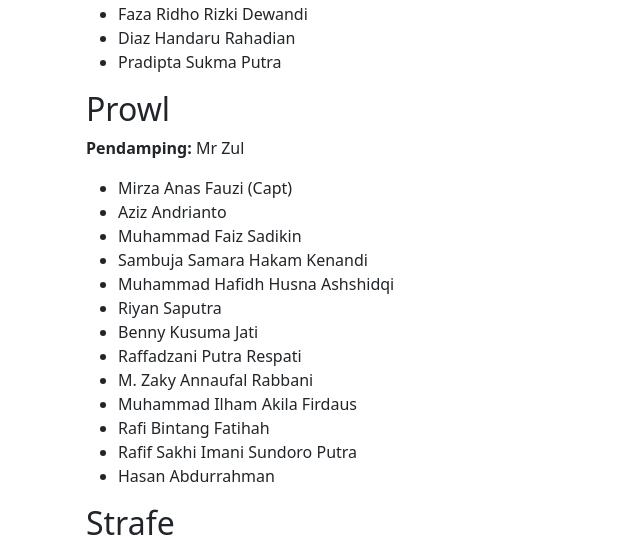
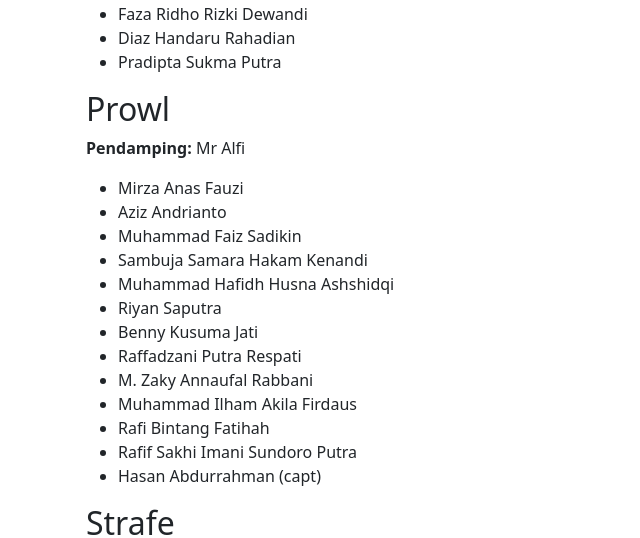
Before and after one commit to alfisyusuf/transform, a plain HTML site: page kelompok/index.html in a window 1280 px wide. Shown: the part 2220-2758 px from the top of the page, without its empty margins (0-640 px from the left). Drawn offline with nearby package versions, Linux system fonts and the light colour scheme.

Commit message:
Update index.html

```diff
--- a/kelompok/index.html
+++ b/kelompok/index.html
@@ -122,9 +122,9 @@
 
             <div class="group">
                 <h2>Prowl</h2>
-                <p><strong>Pendamping:</strong> Mr Zul</p>
+                <p><strong>Pendamping:</strong> Mr Alfi</p>
                 <ul>
-                    <li>Mirza Anas Fauzi (Capt)</li>
+                    <li>Mirza Anas Fauzi</li>
                     <li>Aziz Andrianto</li>
                     <li>Muhammad Faiz Sadikin</li>
                     <li>Sambuja Samara Hakam Kenandi</li>
@@ -136,7 +136,7 @@
                     <li>Muhammad Ilham Akila Firdaus</li>
                     <li>Rafi Bintang Fatihah</li>
                     <li>Rafif Sakhi Imani Sundoro Putra</li>
-                    <li>Hasan Abdurrahman</li>
+                    <li>Hasan Abdurrahman (capt) </li>
                 </ul>
             </div>
 
```
